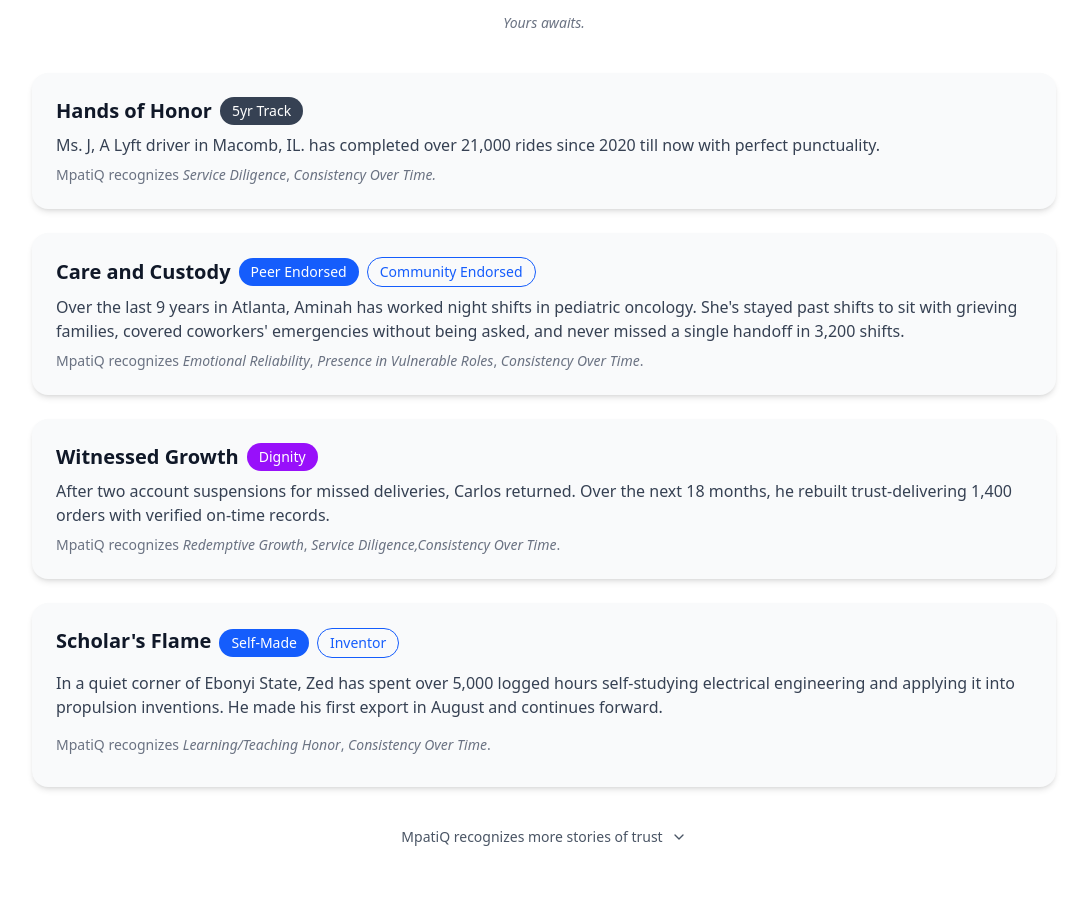
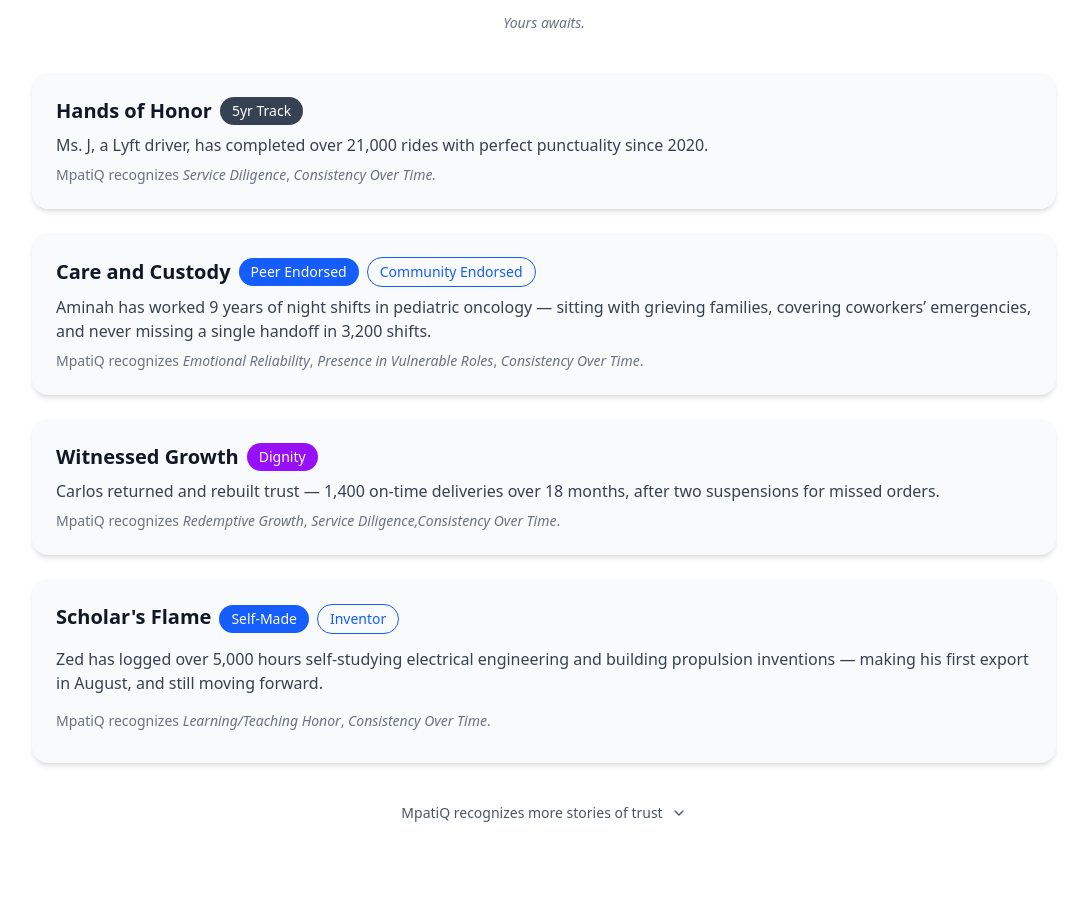
Before and after one commit to UruBuilds/MpatiQ, a React (Vite) app: page / in a window 1280 px wide. Shown: the part 1000-1908 px from the top of the page, without its empty margins (96-1183 px from the left). Built offline with nearby package versions, Linux system fonts and the light colour scheme.

Commit message:
style and words(copy): confirm reflective stories and timings of motion elements

```diff
--- a/index.html
+++ b/index.html
@@ -2,7 +2,7 @@
 <html lang="en">
   <head>
     <meta charset="UTF-8" />
-    <link rel="icon" type="image/svg+xml" href="/MpatiQ_Emblem.svg" />
+    <link rel="icon" type="image/svg+xml" href="/MQ.svg" />
     <meta name="viewport" content="width=device-width, initial-scale=1.0" />
     <title>Vite + React</title>
   </head>
--- a/src/components/HowItWorks.jsx
+++ b/src/components/HowItWorks.jsx
@@ -74,7 +74,7 @@ export default function HowItWorks() {
           viewport={{ once: true }}
           className="space-y-3"
         >
-          <h3 className="text-xl text-indigo-700 font-semibold">
+          <h3 className="text-xl text-indigo-700 font-semibold ">
             🔹 Step 4 — Connection Through Trust
           </h3>
           <p className="text-gray-600 leading-relaxed">
@@ -86,7 +86,7 @@ export default function HowItWorks() {
         <motion.div
           initial={{ opacity: 0, y: 20 }}
           whileInView={{ opacity: 1, y: 0 }}
-          transition={{ duration: 3, delay: 11 }}
+          transition={{ duration: 3, delay: 18.4 }}
           viewport={{ once: true }}
           className="mt-16 space-y-6 text-center"
         >
--- a/src/components/trustCards/BuildersLedgerCard.jsx
+++ b/src/components/trustCards/BuildersLedgerCard.jsx
@@ -9,20 +9,19 @@ export default function BuildersLedgerCard() {
             Builder's Ledger
           </h3>
           {/* Badge 1 Component */}
-          <Badge category= "structural" variant="primary" >
+          <Badge category="structural" variant="primary">
             Builder
           </Badge>
 
           {/* Badge Component~ Steward */}
-          <Badge category= "structural" variant="secondary">
+          <Badge category="structural" variant="secondary">
             Steward
           </Badge>
         </div>
         <p className="text-gray-700 text-base mb-2">
-          A Ghanaian founder based in Kumasi has created a tool that helps rural
-          farmers access real-time weather alerts and coordinate shared
-          transport for harvests - all optimized for low-bandwidth areas. The
-          system now supports over 40 communities.
+          A tool delivering weather alerts and coordinating harvest transport
+          for farmers — built by a founder in Iowa, optimized for rural
+          networks, now serves over 40 communities.
         </p>
         <p className="text-sm text-gray-500">
           MpatiQ recognizes <em>Service Diligence</em>,{' '}
--- a/src/components/trustCards/CareAndCustodyCard.jsx
+++ b/src/components/trustCards/CareAndCustodyCard.jsx
@@ -3,7 +3,7 @@
 
 // Importing the Badge component that has the universal Badge mapping
 
-import Badge from "../Badge";
+import Badge from '../Badge';
 
 export default function CareAndCustodyCard() {
   return (
@@ -23,10 +23,9 @@ export default function CareAndCustodyCard() {
       </div>
 
       <p className="text-gray-700 text-base mb-2">
-        Over the last 9 years in Atlanta, Aminah has worked night shifts in
-        pediatric oncology. She's stayed past shifts to sit with grieving
-        families, covered coworkers' emergencies without being asked, and never
-        missed a single handoff in 3,200 shifts.
+        Aminah has worked 9 years of night shifts in pediatric oncology —
+        sitting with grieving families, covering coworkers’ emergencies, and
+        never missing a single handoff in 3,200 shifts.
       </p>
 
       <p className="text-sm text-gray-500">
--- a/src/components/trustCards/CreativeStewardCard.jsx
+++ b/src/components/trustCards/CreativeStewardCard.jsx
@@ -23,12 +23,11 @@ export default function CreativeStewardCard() {
         <Badge category="structural" variant="secondary">
           Community
         </Badge>
-
       </div>
       <p className="text-gray-700 text-base mb-2">
-        In East London, a creative collective has over the years become a
-        sanctuary of expression-hosting free Thursday gatherings, sharing
-        members poems and pieces, and growing a new creative canon.
+        In East London, a creative collective has built a sanctuary of
+        expression — hosting Thursday gatherings, sharing poems, and growing a
+        new creative canon.
       </p>
       <p className="text-sm text-gray-500">
         MpatiQ recognizes <em>Creative Stewardship</em>,{' '}
--- a/src/components/trustCards/HandsOfHonorCard.jsx
+++ b/src/components/trustCards/HandsOfHonorCard.jsx
@@ -18,8 +18,8 @@ export default function HandsOfHonorCard() {
 
       {/*  */}
       <p className="text-gray-700 text-base mb-2">
-        Ms. J, A Lyft driver in Macomb, IL. has completed over 21,000 rides
-        since 2020 till now with perfect punctuality.
+        Ms. J, a Lyft driver, has completed over 21,000 rides with perfect
+        punctuality since 2020.
       </p>
       <p className="text-sm text-gray-500">
         MpatiQ recognizes <em>Service Diligence</em>,{' '}
--- a/src/components/trustCards/MentorsPathCard.jsx
+++ b/src/components/trustCards/MentorsPathCard.jsx
@@ -24,13 +24,10 @@ export default function MentorsPathCard (){
           <Badge category="structural" variant="secondary">
             Community
           </Badge>
-
-
         </div>
         <p className="text-gray-700 text-base mb-2">
-          In the Crenshaw area of South LA, a clothing store rooted in legacy
-          mentors youth and provides work for formerly incarcerated community
-          members-offering whole paths with dignity.
+          A clothing store that mentors youth and provides work for formerly
+          incarcerated community members now creates new paths with dignity.
         </p>
         <p className="text-sm text-gray-500">
           MpatiQ recognizes <em>Community Integrity</em>,{' '}
--- a/src/components/trustCards/ScholarsFlameCard.jsx
+++ b/src/components/trustCards/ScholarsFlameCard.jsx
@@ -15,18 +15,20 @@ export default function ScholarsFlameCard() {
 
         {/* Badge Component = Structural */}
 
-        <Badge category="structural" variant='primary'>Self-Made</Badge>
+        <Badge category="structural" variant="primary">
+          Self-Made
+        </Badge>
 
         {/* Badge Component 2 = Structural */}
 
-        <Badge category="structural" variant='secondary'>Inventor</Badge>
-
+        <Badge category="structural" variant="secondary">
+          Inventor
+        </Badge>
 
         <p className="text-gray-700 text-base mb-2">
-          In a quiet corner of Ebonyi State, Zed has spent over 5,000 logged
-          hours self-studying electrical engineering and applying it into
-          propulsion inventions. He made his first export in August and
-          continues forward.{' '}
+          Zed has logged over 5,000 hours self-studying electrical engineering
+          and building propulsion inventions — making his first export in
+          August, and still moving forward.{' '}
         </p>
         <p className="text-sm text-gray-500">
           MpatiQ recognizes <em>Learning/Teaching Honor</em>,{' '}
--- a/src/components/trustCards/SoulAnchorCard.jsx
+++ b/src/components/trustCards/SoulAnchorCard.jsx
@@ -11,9 +11,8 @@ export default function SoulAnchorCard() {
         {/* Tags */}
         {/* Badge Component 1 ~ Emotive  */}
         <Badge category="emotive" variant="primary">
-           Devotion
+          Devotion
         </Badge>
-
 
         {/* Badge Component 2 ~ Emotive */}
 
@@ -23,9 +22,8 @@ export default function SoulAnchorCard() {
       </div>
       {/* Core P tag for Soul Anchor */}
       <p className="text-gray-700 text-base mb-2">
-        After losing her daughter, one woman began anonymously leaving flowers
-        for new mothers at the same hospital. She has done this quietly for 9
-        years.
+        After losing her daughter, Adaora began leaving flowers for new mothers
+        at the hospital — and has kept this vigil quietly for 9 years.
       </p>
       {/* Domain recognition */}
       <p className="text-sm text-gray-500">
--- a/src/components/trustCards/WitnessedGrowthCard.jsx
+++ b/src/components/trustCards/WitnessedGrowthCard.jsx
@@ -4,21 +4,19 @@
 
 import Badge from '../Badge';
 
-export default function WitnessedGrowthCard(){
+export default function WitnessedGrowthCard() {
   return (
     <div className="bg-gray-50 rounded-2xl p-6 mb-6 shadow-md">
       <h3 className=" text-xl font-semibold mb-2 text-gray-900 flex items-center gap-2">
         Witnessed Growth
         {/* Badge: Emotive */}
         <Badge category="emotive" variant="primary">
-
           Dignity
         </Badge>
       </h3>
       <p className="mb-2 text-base text-gray-700">
-          After two account suspensions for missed deliveries, Carlos returned.
-          Over the next 18 months, he rebuilt trust-delivering 1,400 orders with
-          verified on-time records.
+        Carlos returned and rebuilt trust — 1,400 on-time deliveries over 18
+        months, after two suspensions for missed orders.
       </p>
       <p className="text-sm text-gray-500">
         MpatiQ recognizes <em>Redemptive Growth</em>,{' '}
```
Also changed, not shown: public/MQ.svg (added), public/MpatiQ_MQ.svg (added). Lines whose indentation alone changed are shown as unchanged.
